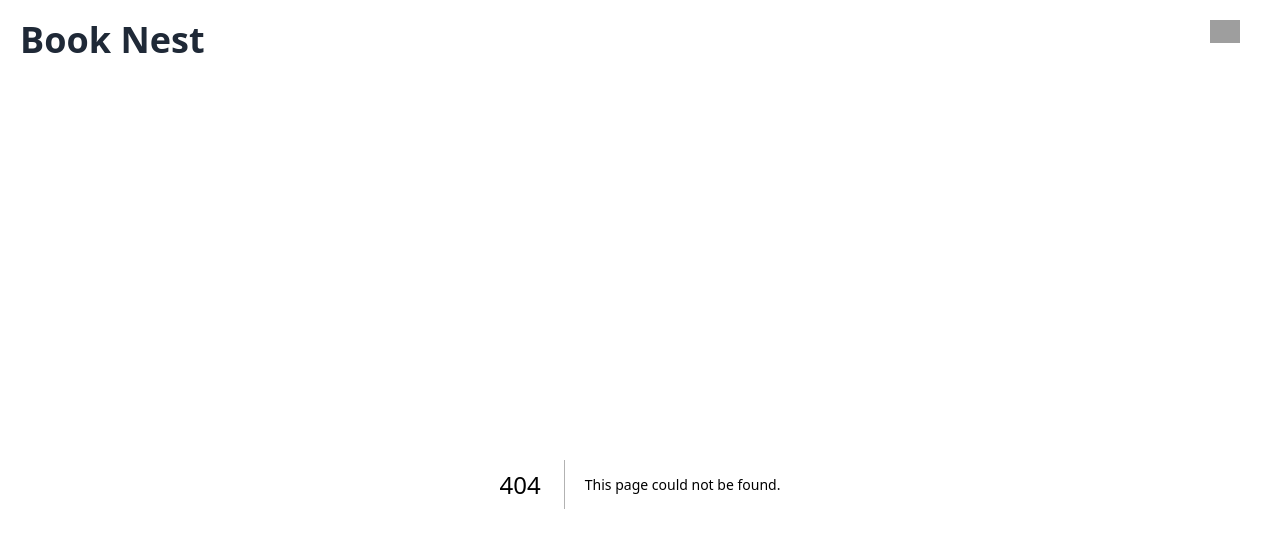
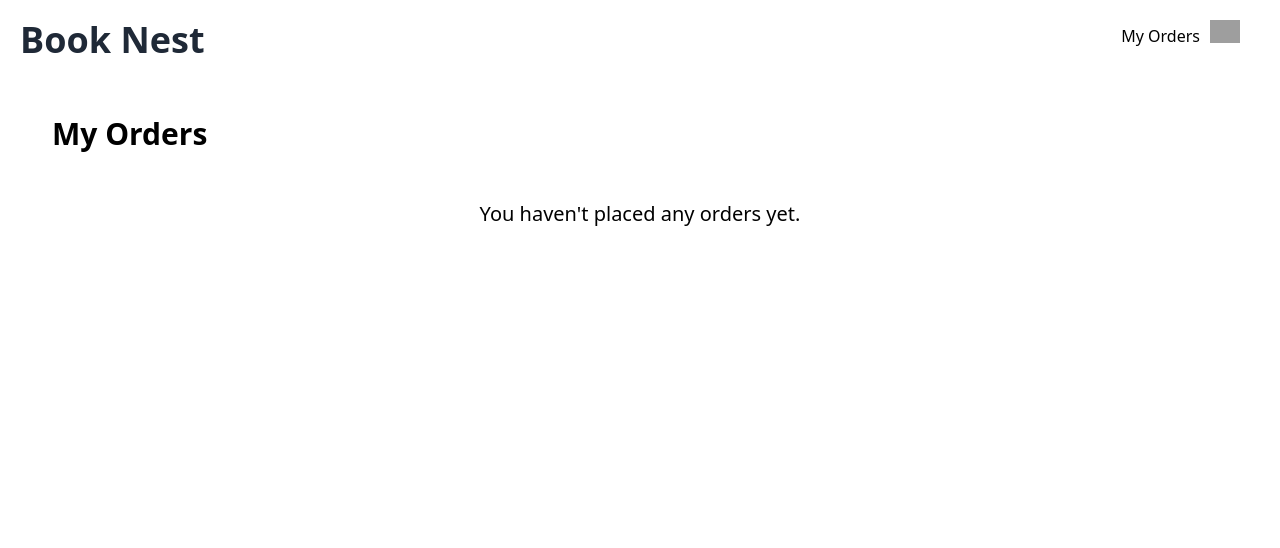
Before and after one commit to prashantpaddune/BookNest, a Next.js app: page /my-orders in a window 1280 px wide. Before the commit this address had no page. Shown: the top 548 px of the page. Built offline with nearby package versions, Linux system fonts and the light colour scheme; grey boxes are pictures that could not be loaded.

Commit message:
chore: my orders and other cleanup
Signed-off-by: prashantpaddune <padadunep@gmail.com>

```diff
--- a/src/common/Layout/Cart/index.tsx
+++ b/src/common/Layout/Cart/index.tsx
@@ -16,7 +16,6 @@ function CartIcon() {
                 <span className={"text-white rounded-full flex items-center justify-center text-xs font-bold"}>{cartItems.length} </span>
             )}
         </Link>
-
     );
 }
 
--- a/src/common/Layout/index.tsx
+++ b/src/common/Layout/index.tsx
@@ -1,5 +1,6 @@
 import CartIcon from "./Cart";
 import { useRouter } from "next/router";
+import Link from "next/link";
 
 const Layout = ({ children }) => {
     const router = useRouter();
@@ -7,8 +8,12 @@ const Layout = ({ children }) => {
     const handleClick = () => {
         router.push('/')
     }
+
     return (
         <main className={`flex min-h-screen mb-10 flex-col`}>
+            <Link className="absolute top-6 right-20" href={"/my-orders"}>
+                <h4>My Orders</h4>
+            </Link>
             <CartIcon />
             <div className="container mx-auto p-5 space-y-6">
                 <h1 onClick={handleClick} className="text-4xl font-semibold text-gray-800 mb-4 cursor-pointer">Book Nest</h1>
--- a/src/components/CheckoutPage/index.tsx
+++ b/src/components/CheckoutPage/index.tsx
@@ -1,7 +1,7 @@
 import useGetCheckout from "@/hooks/useGetCheckout";
 
 function CheckoutPage() {
-    const { handleSubmit, onSubmit, errors, register} = useGetCheckout();
+    const { handleSubmit, onSubmit, errors, register, requiredValidation} = useGetCheckout();
 
     return (
         <div className="container mx-auto px-4 py-6">
--- /dev/null
+++ b/src/components/MyOrders/index.tsx
@@ -0,0 +1,55 @@
+import { useSelector } from 'react-redux';
+
+const MyOrders = () => {
+    const orders = useSelector(state => state.orders);
+
+    const renderOrders = () => {
+        if (orders.length === 0) {
+            return (
+                <div className="text-xl text-center mt-12">
+                    You haven't placed any orders yet.
+                </div>
+            );
+        }
+
+        return (
+            orders.map(order => (
+                <div key={order.orderId} className="bg-white p-4 md:p-6 mb-6 rounded-lg shadow">
+                    <div className="mb-4">
+                        <h2 className="text-lg md:text-xl font-semibold">Order ID: {order.orderId}</h2>
+                        <div className="text-sm text-gray-600">Ordered on: {new Date(order.orderDate).toLocaleDateString()}</div>
+                    </div>
+
+                    {order.items.map(item => (
+                        <div key={item.id} className="flex flex-col md:flex-row justify-between items-center border-b pb-4 mb-4">
+                            <div className="flex items-center space-x-4 mb-2 md:mb-0">
+                                <img src={item.volumeInfo.imageLinks.thumbnail} alt={item.volumeInfo.title} className="w-16 h-16 object-cover" />
+                                <div className="flex-1 min-w-0">
+                                    <div className="text-md md:text-lg font-bold truncate">{item.volumeInfo.title}</div>
+                                    <div className="text-xs md:text-sm text-gray-600">By {item.volumeInfo.authors.join(", ")}</div>
+                                </div>
+                            </div>
+                            <div className="text-md md:text-lg">Quantity: {item.quantity}</div>
+                            <div className="text-md md:text-lg font-bold">{item.saleInfo.retailPrice.amount} {item.saleInfo.retailPrice.currencyCode}</div>
+                        </div>
+                    ))}
+
+                    <div className="text-right">
+                        <div className="text-xl font-bold">Total: {order.totalCost.toFixed(2)} {order.items[0]?.saleInfo.retailPrice.currencyCode}</div>
+                    </div>
+                </div>
+            ))
+        )
+    }
+
+    return (
+        <div className="min-h-screen">
+            <div className="container mx-auto p-4 md:p-8">
+                <h1 className="text-3xl font-bold mb-6">My Orders</h1>
+                {renderOrders()}
+            </div>
+        </div>
+    );
+};
+
+export default MyOrders;
--- a/src/hooks/useGetCheckout.tsx
+++ b/src/hooks/useGetCheckout.tsx
@@ -43,7 +43,7 @@ const useGetCheckout = () => {
         required: "This field is required"
     };
 
-    return { register, handleSubmit, errors, onSubmit };
+    return { register, handleSubmit, errors, onSubmit, requiredValidation };
 }
 
 export default useGetCheckout
--- /dev/null
+++ b/src/pages/my-orders.tsx
@@ -0,0 +1 @@
+export { default } from '@/components/MyOrders';
```
